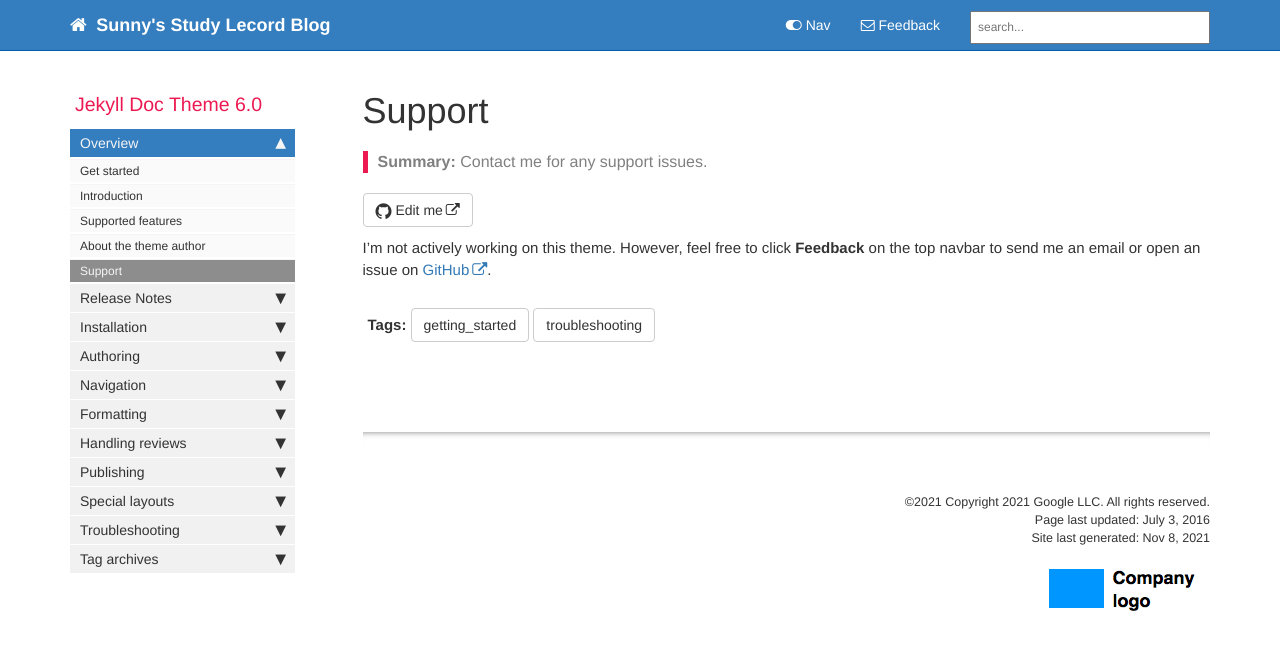
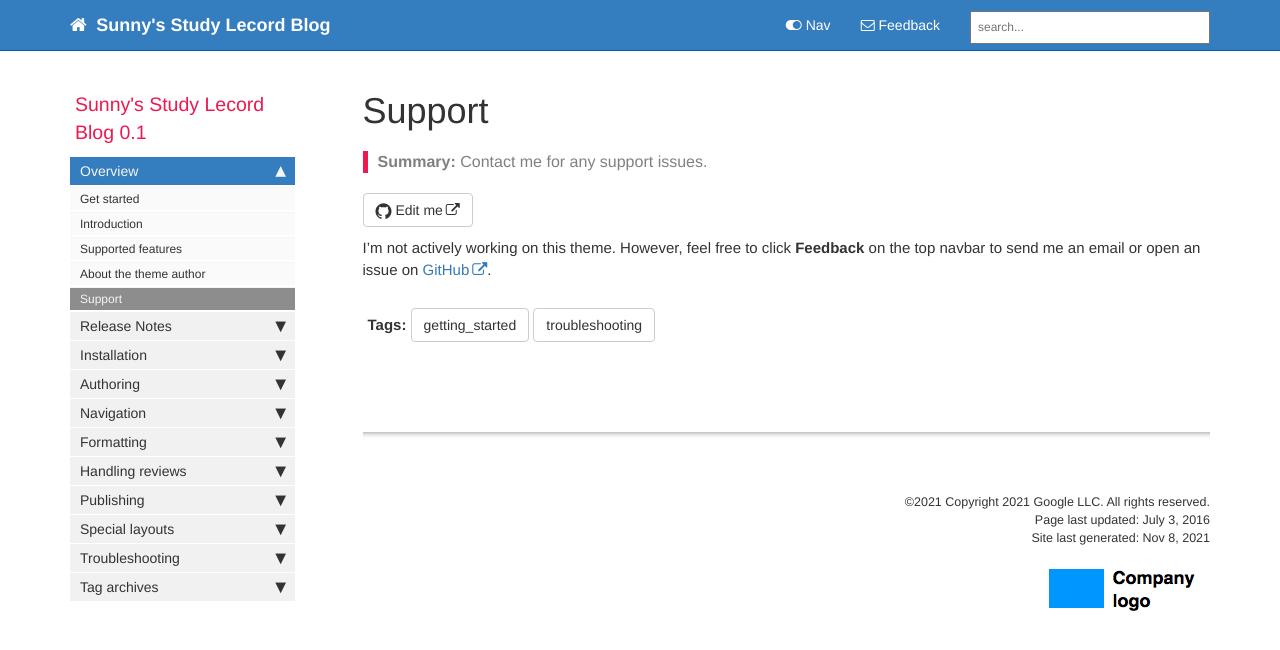
Before and after one commit to ParkEunSeon/ParkEunSeon.github.io, a Jekyll site: the page built from pages/mydoc/mydoc_support.md, in a window 1280 px wide. Shown: the top 650 px of the page. Built offline with Jekyll 4.4.1, drawn with Linux system fonts in a browser that asks for light colours; comment, search, counter and statistics services are not loaded.

Commit message:
필요없는 내용 삭제

```diff
--- a/_data/sidebars/mydoc_sidebar.yml
+++ b/_data/sidebars/mydoc_sidebar.yml
@@ -2,8 +2,8 @@
 
 entries:
 - title: sidebar
-  product: Jekyll Doc Theme
-  version: 6.0
+  product: Sunny's Study Lecord Blog
+  version: 0.1
   folders:
 
   - title:
```
Also changed, not shown: index.md (+1 -1 lines).
